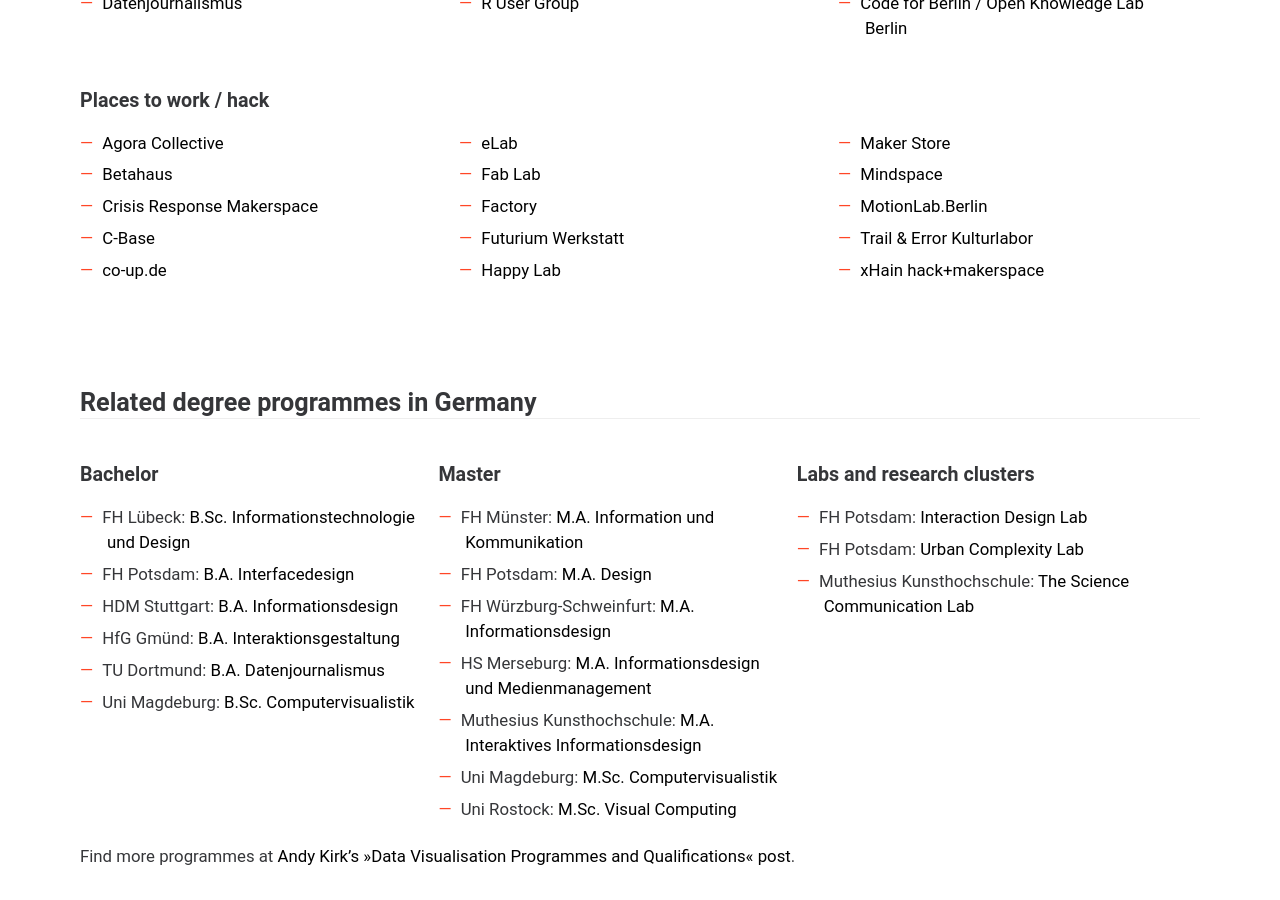
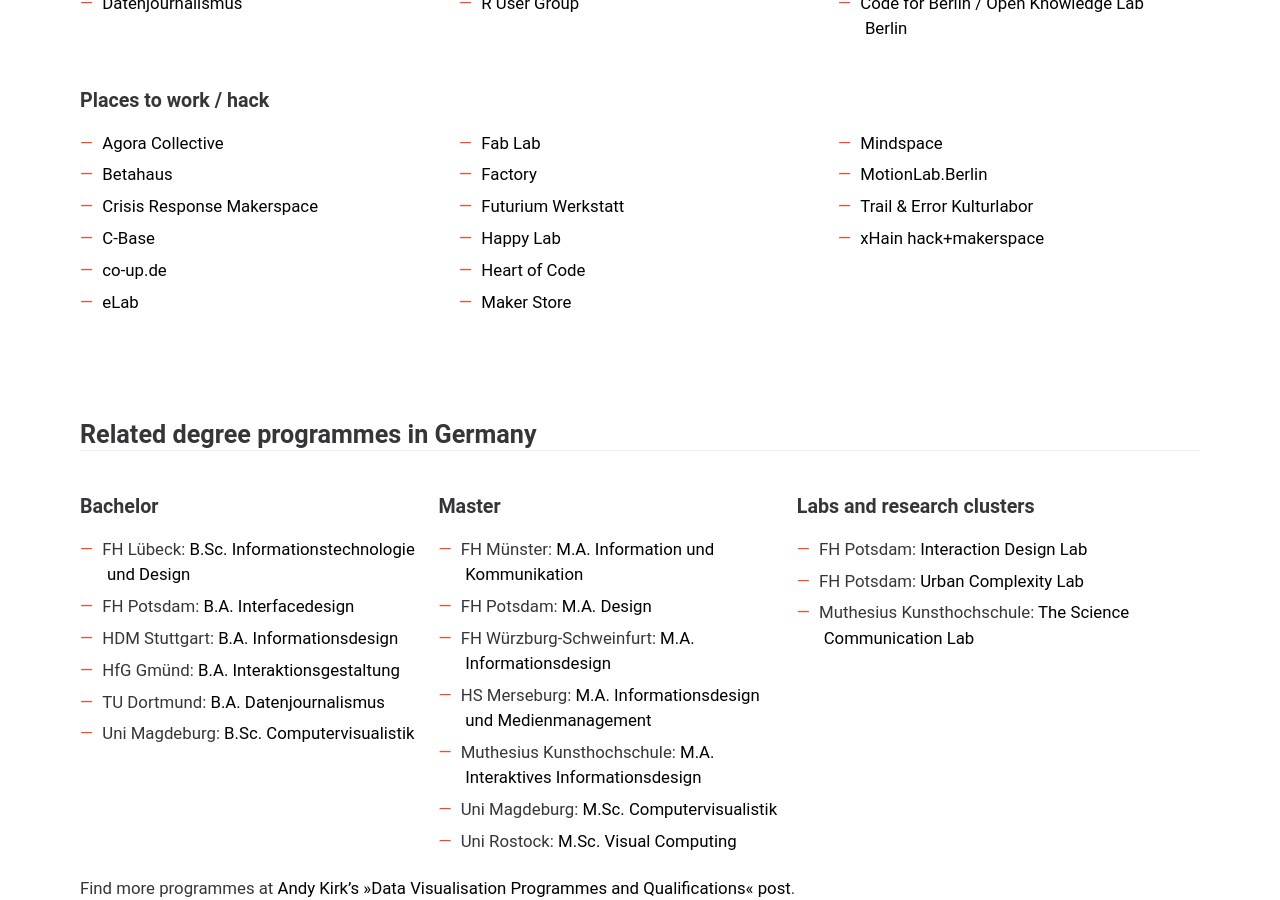
Before and after one commit to Data-Visualization-Berlin/datavis.berlin, a Jekyll site: the page built from index.html, in a window 1280 px wide and 900 px high, scrolled down 2995 px. Built offline with Jekyll 4.4.1, drawn with Linux system fonts in a browser that asks for light colours.

Commit message:
Heart of Code added

```diff
--- a/index.html
+++ b/index.html
@@ -227,6 +227,7 @@
         <li><a href="http://factoryberlin.com/">Factory</a></li>
         <li><a href="https://futurium.de/de/futurium-lab/werkstatt">Futurium Werkstatt</a></li>
         <li><a href="https://www.happylab.de/de_ber/home">Happy Lab</a></li>
+        <li><a href="http://heartofcode.org/">Heart of Code</a></li>
         <li><a href="https://www.maker-store.de/">Maker Store</a></li>
         <li><a href="http://mindspace.me/de/berlin/">Mindspace</a></li>
         <li><a href="https://motionlab.berlin/">MotionLab.Berlin</a></li>
```
